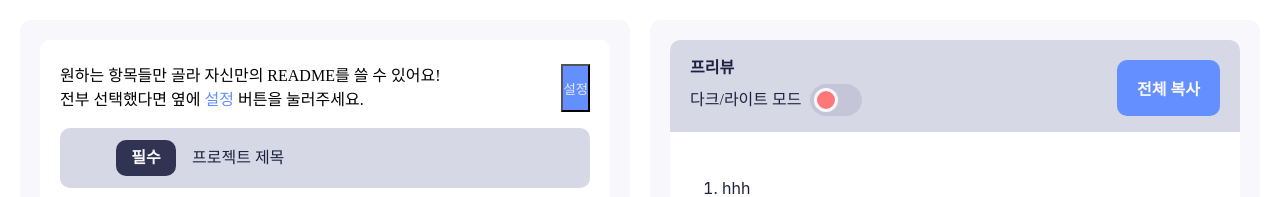
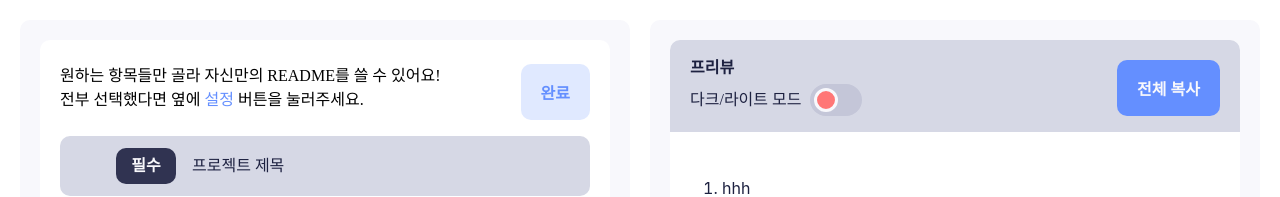
Before and after one commit to Read-U/readyou-front, a Next.js app: page /editor in a window 1280 px wide. Shown: the top 197 px of the page. Built offline with nearby package versions, Linux system fonts and the light colour scheme; no server answers; a web font is replaced by a local one.

Commit message:
feat: 공통 버튼 컴포넌트 로직 수정

```diff
--- a/src/shared/components/DefaultSetting/index.tsx
+++ b/src/shared/components/DefaultSetting/index.tsx
@@ -8,6 +8,7 @@ import {
 } from '@/shared/constants/editor';
 import { useRecoilState } from 'recoil';
 import { stepState } from '@/recoil/states';
+import Button from '../common/Button';
 
 interface DefaultSettingProps {
   handleNextStep: () => void;
@@ -29,9 +30,9 @@ const DefaultSetting = () => {
             버튼을 눌러주세요.
           </S.Info>
         </div>
-        <S.SettingButton onClick={() => setStep(step + 1)}>
-          설정
-        </S.SettingButton>
+        <Button type="complete" onClick={() => setStep(step + 1)}>
+          완료
+        </Button>
       </S.TemplateHeader>
       {DEFAULT_ITEM_LIST.map((markdownItem, index) => (
         <S.MarkdownTemplateItem
--- a/src/shared/components/Editor/index.tsx
+++ b/src/shared/components/Editor/index.tsx
@@ -41,7 +41,9 @@ const Editor = () => {
   return (
     <DragDropContext onDragEnd={onDragEnd}>
       <S.Inner>
-        <Button type="back" onClick={() => setStep(step - 1)} />
+        <Button type="back" onClick={() => setStep(step - 1)}>
+          뒤로가기
+        </Button>
         <Droppable droppableId="editor">
           {(provided) => (
             <S.ItemContainer
--- a/src/shared/components/Preview/CopyButton/index.tsx
+++ b/src/shared/components/Preview/CopyButton/index.tsx
@@ -1,10 +1,11 @@
-import React, { useEffect, useState } from 'react';
+import React from 'react';
 import 'github-markdown-css';
 import { useRecoilValue } from 'recoil';
 import { markdownState } from '@/recoil/states';
 import { CopyToClipboard } from 'react-copy-to-clipboard';
 import useToast from '@/shared/hooks/useToast';
 import Button from '../../common/Button';
+
 const CopyButton = () => {
   const markdown = useRecoilValue(markdownState);
   const toast = useToast();
@@ -19,7 +20,7 @@ const CopyButton = () => {
         })
       }
     >
-      <Button type='copy'/>
+      <Button type="copy">전체 복사</Button>
     </CopyToClipboard>
   );
 };
--- a/src/shared/components/TeamTableInput/index.tsx
+++ b/src/shared/components/TeamTableInput/index.tsx
@@ -90,7 +90,7 @@ const TeamTableInput = () => {
           onChange={(e) => setRole(e.target.value)}
           placeholder="팀원의 직무를 입력하세요."
         />
-        <Button onClick={handleTeamMemberCreate} />
+        <Button onClick={handleTeamMemberCreate}>추가</Button>
       </S.RelativeBox>
       {teamMembers.length > 0 && (
         <S.BottomWrapper>
--- a/src/shared/components/TechStackInput/index.tsx
+++ b/src/shared/components/TechStackInput/index.tsx
@@ -73,7 +73,6 @@ const TechStackInput = ({ type, placeholder }: InputProps) => {
             </S.MatchList>
           )}
         </S.ReletiveBox>
-        <Button />
       </S.Wrap>
 
       {uploadList.length !== 0 && (
--- a/src/shared/components/UploadVideoInput/index.tsx
+++ b/src/shared/components/UploadVideoInput/index.tsx
@@ -58,7 +58,7 @@ const UploadVideoInput = ({ type, placeholder }: InputProps) => {
           type={type}
           placeholder={placeholder}
         />
-        <Button onClick={handleUploadItemAdd} />
+        <Button onClick={handleUploadItemAdd}>추가</Button>
       </S.RelativeBox>
       {uploadList.length !== 0 && (
         <S.BottomWrapper>
--- a/src/shared/components/common/Button/index.tsx
+++ b/src/shared/components/common/Button/index.tsx
@@ -1,20 +1,15 @@
 import * as S from './style';
 
 interface ButtonType {
-  type?: 'back' | 'add' |'copy';
-  onClick?: () => void; // Added this line
+  type?: 'back' | 'add' | 'copy' | 'complete';
+  onClick?: () => void;
+  children: React.ReactNode;
 }
 
-const LABEL_TYPE = {
-  add: '추가',
-  back: '뒤로가기',
-  copy: '전체 복사',
-};
-
-const Button = ({ type = 'add', onClick }: ButtonType) => {
+const Button = ({ type = 'add', onClick, children }: ButtonType) => {
   return (
     <S.Button type={type} onClick={onClick}>
-      {LABEL_TYPE[type]}
+      {children}
     </S.Button>
   );
 };
```
